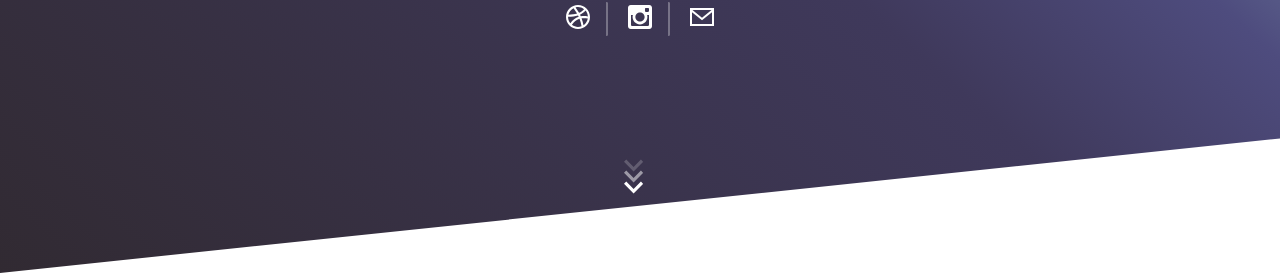
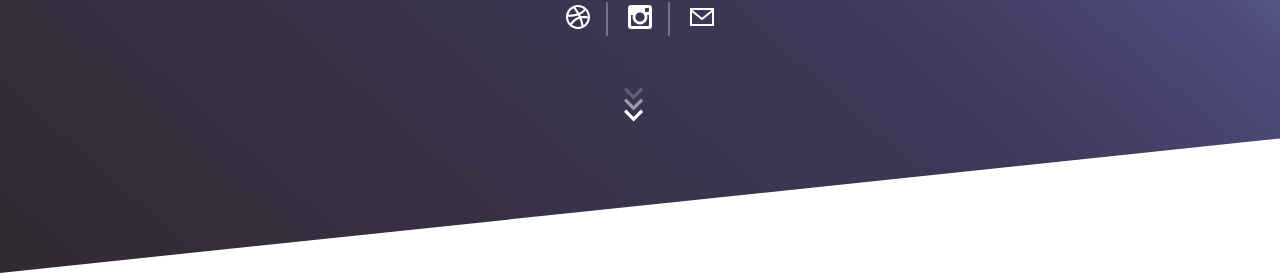
Before and after one commit to 4SapH/andrew_mckay_personal, a plain HTML site: page index.html in a window 1280 px wide. Shown: the part 447-722 px from the top of the page. Drawn offline with Linux system fonts and the light colour scheme.

Commit message:
Update main.css

```diff
--- a/css/main.css
+++ b/css/main.css
@@ -186,7 +186,7 @@ header .cta {
   position: relative;
   max-width: 2rem;
   height: 2rem;
-  margin: 15vh auto 0;
+  margin: 3rem auto 0;
   text-align: center;
 }
 
```
